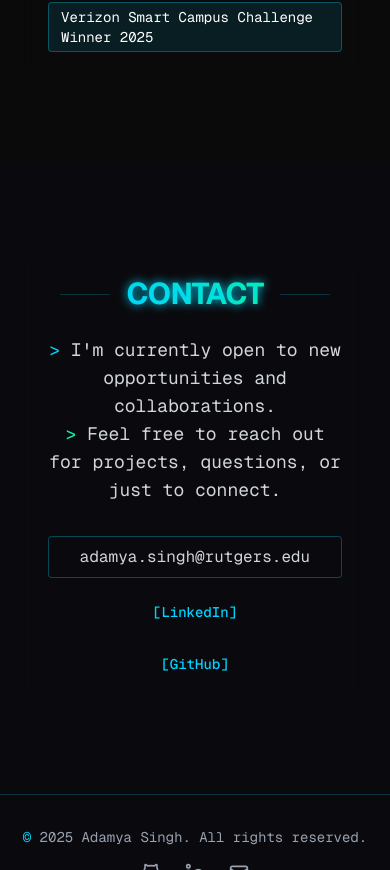
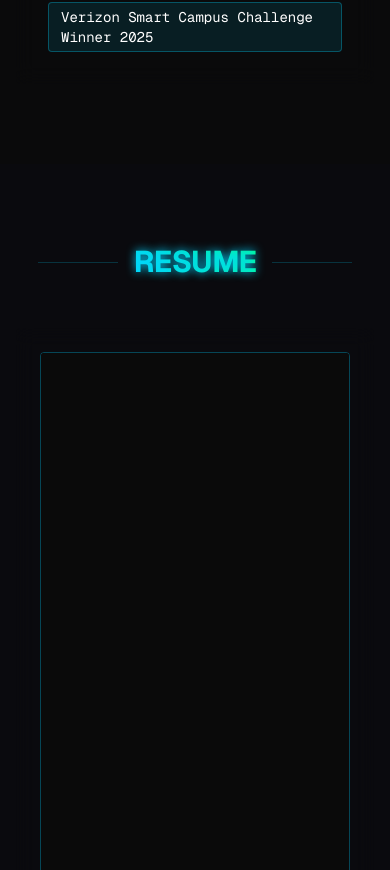
Before and after one commit to adamya-singh/adamya-personal-website, a Next.js app: page / in a window 390 px wide. Shown: the part 8354-9224 px from the top of the page. Built offline with nearby package versions, Linux system fonts and the light colour scheme.

Commit message:
added resume section and displayed my resume using iframe

```diff
--- a/src/components/Portfolio.tsx
+++ b/src/components/Portfolio.tsx
@@ -508,6 +508,29 @@ const Portfolio = () => {
           </div>
         </section>
 
+        {/* Resume Section */}
+        <section id="resume" className="py-20 px-4 bg-cyber-dark/80">
+          <div className="container mx-auto">
+            <div className="flex items-center justify-center mb-12">
+              <div className="h-[1px] flex-1 bg-cyber-blue/20 max-w-[80px]"></div>
+              <h2 className="text-3xl md:text-4xl font-bold mx-4 cyber-title tracking-tight">
+                RESUME
+              </h2>
+              <div className="h-[1px] flex-1 bg-cyber-blue/20 max-w-[80px]"></div>
+            </div>
+
+            <div className="cyber-card p-6 bg-cyber-dark/50">
+              <iframe
+                src="/Adamya_Singh_Resume.pdf"
+                width="100%"
+                height="800px"
+                className="border border-cyber-blue/30 rounded-sm"
+                title="Adamya Singh Resume"
+              />
+            </div>
+          </div>
+        </section>
+
         {/* Contact Section */}
         <section id="contact" className="py-20 px-4 bg-cyber-dark/80">
           <div className="container mx-auto">
```
Also changed, not shown: 1 other file (tests, documents, lock files or other folders).
